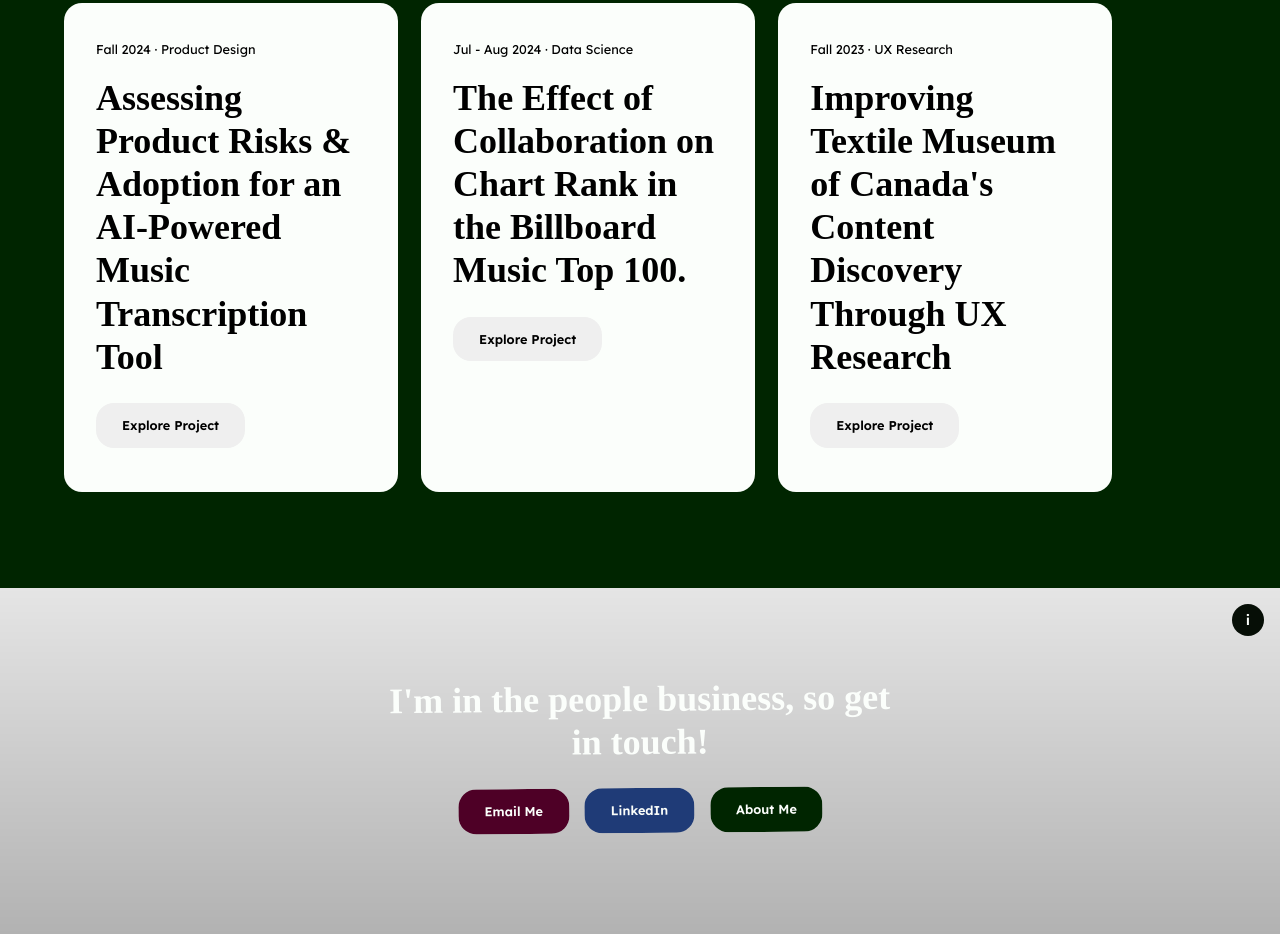
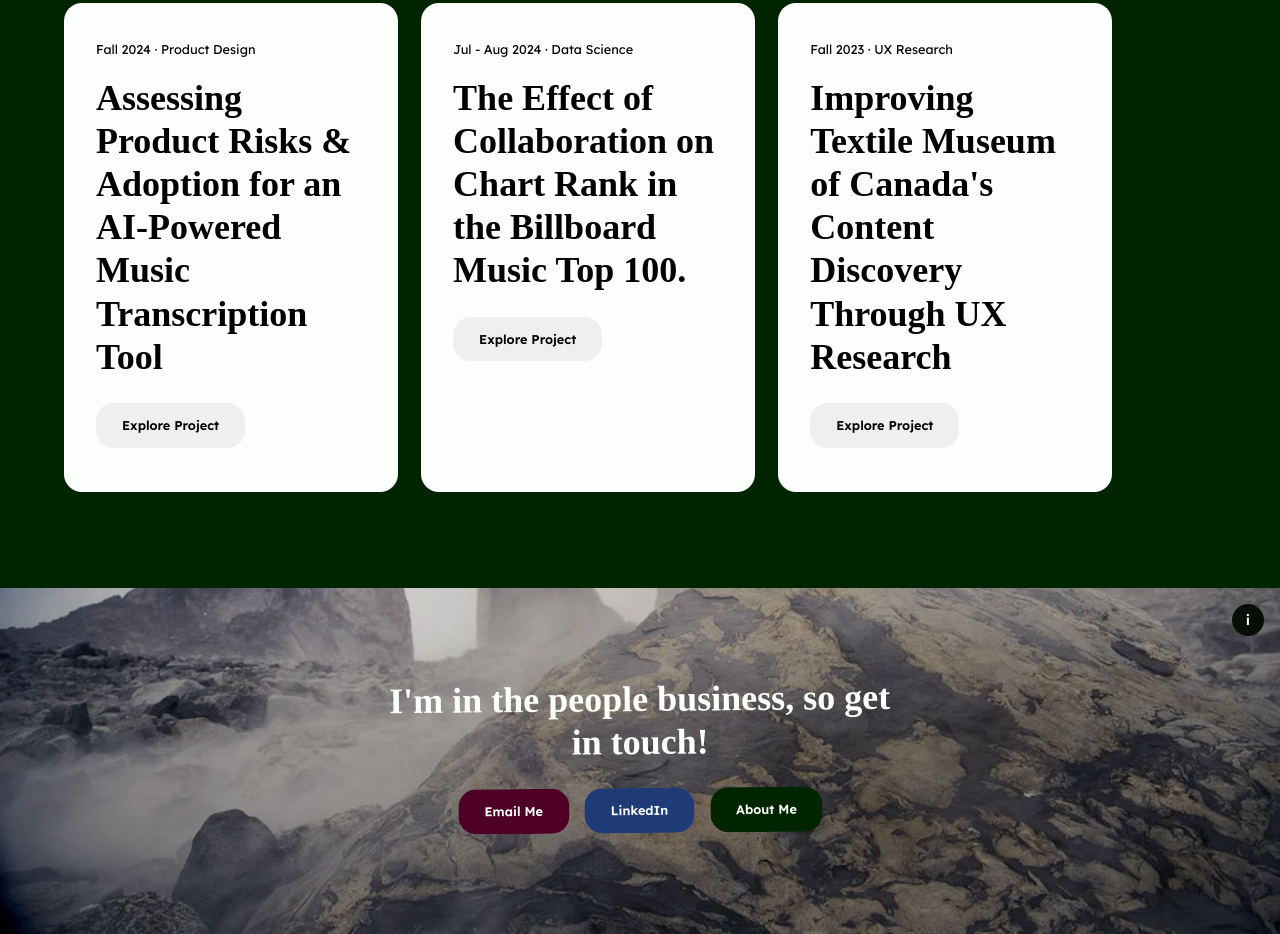
Before and after one commit to jkarthikarav/landing-page, a plain HTML site: page index.html in a window 1280 px wide. Shown: the part 5139-6073 px from the top of the page. Drawn offline with Linux system fonts and the light colour scheme; animation ran at ten frames a second; a web font is replaced by a local one.

Commit message:
Patch 0.0.4 Fix Contact Section BG

```diff
--- a/includes/components.css
+++ b/includes/components.css
@@ -220,13 +220,7 @@ section {
   min-height: 30vh;
   overflow: hidden;
 
-  background:
-    linear-gradient(
-      to bottom,
-      rgba(0, 0, 0, 0.1),
-      rgba(0, 0, 0, 0.3)
-    ),
-    url('assets/Cory-Richards-Photographer-Antarctica-19.webp') bottom / cover no-repeat;
+
 }
 
 .image-card-section__credit {
--- a/index.html
+++ b/index.html
@@ -252,7 +252,13 @@
    </section>
 
 
-   <section class="section image-card-section centered-section">
+   <section class="section image-card-section centered-section" style="background:
+    linear-gradient(
+      to bottom,
+      rgba(0, 0, 0, 0.1),
+      rgba(0, 0, 0, 0.3)
+    ),
+    url('assets/Cory-Richards-Photographer-Antarctica-19.webp') bottom / cover no-repeat;">
       <div class="image-card-section__credit">
          <button
             class="image-card-section__credit-button"
```
